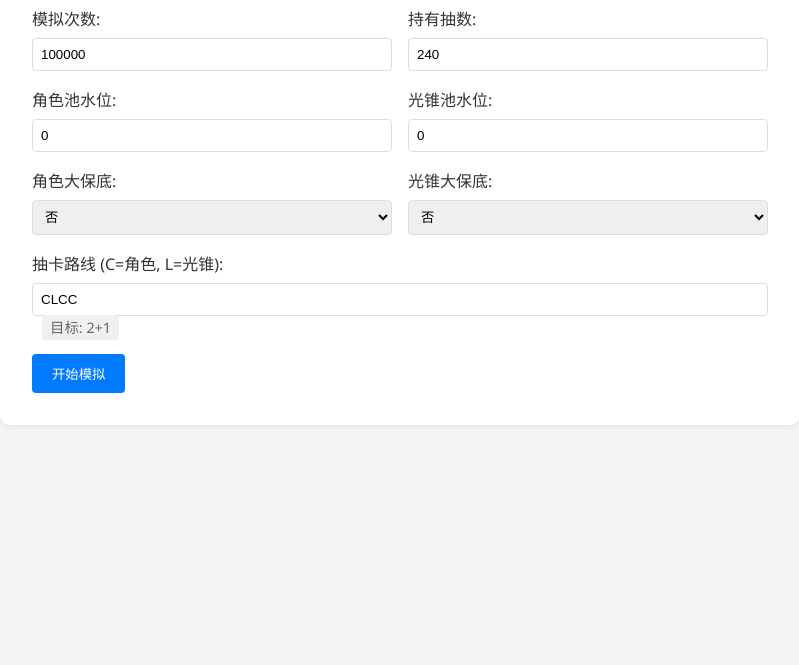
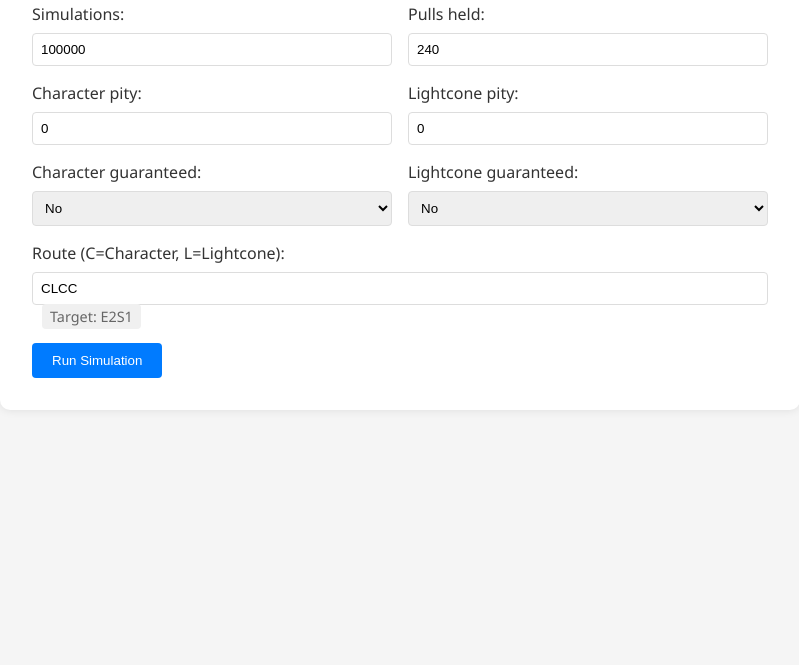
Before and after one commit to CuteMeiyu/hsr-gacha-sim, a plain HTML site: page index.html in a window 1280 px wide. Shown: the part 135-800 px from the top of the page, without its empty margins (240-1039 px from the left). Drawn offline with Linux system fonts and the light colour scheme.

Commit message:
i18n support

```diff
--- a/index.html
+++ b/index.html
@@ -4,7 +4,7 @@
 <head>
     <meta charset="UTF-8">
     <meta name="viewport" content="width=device-width, initial-scale=1, maximum-scale=1">
-    <title>星铁抽卡模拟器</title>
+    <title data-i18n="title">星铁抽卡模拟器</title>
     <style>
         :root {
             --primary-color: #007bff;
@@ -229,55 +229,55 @@
 
 <body>
     <div class="container">
-        <h1>星铁抽卡模拟器</h1>
+        <h1 data-i18n="title"></h1>
         <div class="input-group">
             <div class="input-item">
-                <label>模拟次数:</label>
+                <label data-i18n="simulationAttempts"></label>
                 <input type="number" id="attempts" value="100000" min="1">
             </div>
             <div class="input-item">
-                <label>持有抽数:</label>
+                <label data-i18n="pullsHeld"></label>
                 <input type="number" id="pulls" value="240" min="1">
             </div>
         </div>
 
         <div class="input-group">
             <div class="input-item">
-                <label>角色池水位:</label>
+                <label data-i18n="characterPity"></label>
                 <input type="number" id="characterPity" value="0" min="0" max="89">
             </div>
             <div class="input-item">
-                <label>光锥池水位:</label>
+                <label data-i18n="lightconePity"></label>
                 <input type="number" id="lightconePity" value="0" min="0" max="79">
             </div>
         </div>
 
         <div class="input-group">
             <div class="input-item">
-                <label>角色大保底:</label>
+                <label data-i18n="characterGuaranteed"></label>
                 <select id="characterGuaranteed">
-                    <option value="0">否</option>
-                    <option value="1">是</option>
+                    <option value="0" data-i18n="no"></option>
+                    <option value="1" data-i18n="yes"></option>
                 </select>
             </div>
             <div class="input-item">
-                <label>光锥大保底:</label>
+                <label data-i18n="lightconeGuaranteed"></label>
                 <select id="lightconeGuaranteed">
-                    <option value="0">否</option>
-                    <option value="1">是</option>
+                    <option value="0" data-i18n="no"></option>
+                    <option value="1" data-i18n="yes"></option>
                 </select>
             </div>
         </div>
 
         <div class="input-group">
             <div class="input-item">
-                <label>抽卡路线 (C=角色, L=光锥):</label>
+                <label data-i18n="routeLabel"></label>
                 <input type="text" id="route" value="CLCC">
                 <span id="targetDisplay" class="target-display"></span>
             </div>
         </div>
 
-        <button onclick="runSimulation()">开始模拟</button>
+        <button onclick="runSimulation()" data-i18n="runSimulation"></button>
 
         <div id="results">
             <!-- 结果将动态插入到这里 -->
@@ -285,6 +285,75 @@
     </div>
 
     <script>
+        const translations = {
+            zh: {
+                title: '星铁抽卡模拟器',
+                simulationAttempts: '模拟次数:',
+                pullsHeld: '持有抽数:',
+                characterPity: '角色池水位:',
+                lightconePity: '光锥池水位:',
+                characterGuaranteed: '角色大保底:',
+                lightconeGuaranteed: '光锥大保底:',
+                routeLabel: '抽卡路线 (C=角色, L=光锥):',
+                runSimulation: '开始模拟',
+                successRate: '成功率',
+                totalAttempts: '模拟次数',
+                totalTime: '总用时',
+                averageRemaining: '平均剩余抽数: ',
+                averagePity: '平均垫抽数: ',
+                pullsUnit: '抽',
+                frequency: '频数',
+                frequencyPercentage: '频率',
+                range: '区间',
+                remainingPulls: '剩余抽数分布',
+                pityDistribution: '垫抽分布',
+                target: '目标',
+                guaranteed: '大保底',
+                yes: '是',
+                no: '否',
+                seconds: '秒'
+            },
+            en: {
+                title: 'Honkai Star Rail Gacha Simulator',
+                simulationAttempts: 'Simulations:',
+                pullsHeld: 'Pulls held:',
+                characterPity: 'Character pity:',
+                lightconePity: 'Lightcone pity:',
+                characterGuaranteed: 'Character guaranteed:',
+                lightconeGuaranteed: 'Lightcone guaranteed:',
+                routeLabel: 'Route (C=Character, L=Lightcone):',
+                runSimulation: 'Run Simulation',
+                successRate: 'Success Rate',
+                totalAttempts: 'Simulations',
+                totalTime: 'Time used',
+                averageRemaining: 'Avg remaining: ',
+                averagePity: 'Avg pity: ',
+                pullsUnit: ' pulls',
+                frequency: 'Frequency',
+                frequencyPercentage: 'Percentage',
+                range: 'Range',
+                remainingPulls: 'Remaining Pulls',
+                pityDistribution: 'Pity Distribution',
+                target: 'Target',
+                guaranteed: 'Guaranteed',
+                yes: 'Yes',
+                no: 'No',
+                seconds: 's'
+            }
+        };
+
+        const lang = navigator.language.split('-')[0] || 'en';
+
+        // 翻译
+        document.addEventListener('DOMContentLoaded', () => {
+            document.querySelectorAll('[data-i18n]').forEach(el => {
+                const key = el.getAttribute('data-i18n');
+                el.textContent = translations[lang][key];
+            });
+            document.title = translations[lang].title;
+            updateTargetDisplay();
+        });
+
         function generateHistogram(counts, success) {
             const binSize = 10;
             const bins = new Map();
@@ -311,8 +380,8 @@
 
             return `
         <div class="histogram-container">
-            <div class="histogram-title">${success ? "剩余抽数分布" : "垫数分布"}</div>
-            <div class="histogram${showLabels ? "" : " no-label"}">
+            <div class="histogram-title">${success ? translations[lang].remainingPulls : translations[lang].pityDistribution}</div>
+                <div class="histogram${showLabels ? "" : " no-label"}">
                 ${sortedBins.map(([bin, freq]) => `
                     <div class="histogram-bar-container"
                         data-bin="${bin}-${bin + binSize - 1}"
@@ -345,9 +414,9 @@
             const success = container.closest('.result-item').dataset.success === 'true';
 
             tooltip.innerHTML = `
-        <div>区间: ${bin}</div>
-        <div>频数: ${freq}</div>
-        <div>频率: ${freqPercent}</div>
+        <div>${translations[lang].range}: ${bin}</div>
+        <div>${translations[lang].frequency}: ${freq}</div>
+        <div>${translations[lang].frequencyPercentage}: ${freqPercent}</div>
     `;
 
             // 定位工具提示（移动端显示在下方）
@@ -416,19 +485,19 @@
             }
         }
 
+        function getResultString(cCount, lCount) {
+            return lang == "zh" ? `${cCount - 1}+${lCount}` : `E${cCount - 1}S${lCount}`
+        }
+
         function updateTargetDisplay() {
             const routeInput = document.getElementById('route');
             const displaySpan = document.getElementById('targetDisplay');
-
-            // 过滤非C/L字符并转为大写
             const filtered = routeInput.value.toUpperCase().replace(/[^CL]/g, '');
             routeInput.value = filtered;
-
             const cCount = (filtered.match(/C/g) || []).length;
             const lCount = (filtered.match(/L/g) || []).length;
-            const target = `${cCount - 1}+${lCount}`;
-
-            displaySpan.textContent = `目标: ${target}`;
+            const target = getResultString(cCount, lCount);
+            displaySpan.textContent = `${translations[lang].target}: ${target}`;
         }
 
         document.getElementById('route').addEventListener('input', updateTargetDisplay);
@@ -521,11 +590,9 @@
 
             for (let i = 0; i < attempts; i++) {
                 const [modelsAfter, remainOrCost, success] = attempt(pulls, models, route);
-                const charWin = modelsAfter[0].winCount - 1;
-                const lightConeWin = modelsAfter[1].winCount;
-                const baseKey = `${charWin}+${lightConeWin}`;
+                const baseKey = getResultString(modelsAfter[0].winCount, modelsAfter[1].winCount);
                 const hasGuarantee = modelsAfter.some(m => m.lost);
-                const key = hasGuarantee ? `${baseKey}+大保底` : baseKey;
+                const key = hasGuarantee ? `${baseKey}+${translations[lang].guaranteed}` : baseKey;
 
                 if (!resultTable.has(key)) {
                     resultTable.set(key, { counts: [], success: 0 });
@@ -560,32 +627,29 @@
             const { successCount, resultTable } = test(inputs.attempts, inputs.pulls, models, routeArray);
             const timeCost = (performance.now() - start) / 1000;
 
-            const sortedEntries = Array.from(resultTable.entries()).sort((a, b) => {
-                const aKey = a[0].replace('+大保底', '');
-                const bKey = b[0].replace('+大保底', '');
-                return aKey.localeCompare(bKey) || (a[0].includes('大保底') ? 1 : -1);
-            });
+            const sortedEntries = Array.from(resultTable.entries()).sort((a, b) => a[0].localeCompare(b[0]));
 
             const resultsDiv = document.getElementById('results');
             resultsDiv.innerHTML = `
                 <div class="result-item">
-                    <h3>成功率: ${(successCount / inputs.attempts * 100).toFixed(2)}%</h3>
-                    <p>模拟次数: ${inputs.attempts}次</p>
-                    <p>总用时: ${timeCost.toFixed(2)}秒</p>
-                </div>
-            `;
+                    <h3>${translations[lang].successRate}: ${(successCount / inputs.attempts * 100).toFixed(2)}%</h3>
+                    <p>${translations[lang].totalAttempts}: ${inputs.attempts}</p>
+                    <p>${translations[lang].totalTime}: ${timeCost.toFixed(2)}${translations[lang].seconds}</p>
+                </div>`;
 
             sortedEntries.forEach(([key, value]) => {
                 const avg = value.counts.reduce((a, b) => a + b, 0) / value.counts.length;
                 const isSuccess = value.success > 0;
-                const avgText = isSuccess ? `平均剩${avg.toFixed(2)}抽` : `平均垫${avg.toFixed(2)}抽`;
+                const avgText = isSuccess
+                    ? `${translations[lang].averageRemaining}${avg.toFixed(2)}${translations[lang].pullsUnit}`
+                    : `${translations[lang].averagePity}${avg.toFixed(2)}${translations[lang].pullsUnit}`;
                 const percentage = (value.counts.length / inputs.attempts * 100);
 
                 const resultItem = document.createElement('div');
                 resultItem.className = 'result-item';
                 resultItem.innerHTML = `
                 <p><strong>${key}</strong></p>
-                <p>${avgText} | 频数: ${value.counts.length}</p>
+                <p>${avgText} | ${translations[lang].frequency}: ${value.counts.length}</p>
                 <div class="progress-container">
                     <div class="progress-bar">
                         <div class="progress-fill" style="width: ${percentage.toFixed(2)}%"></div>
```
